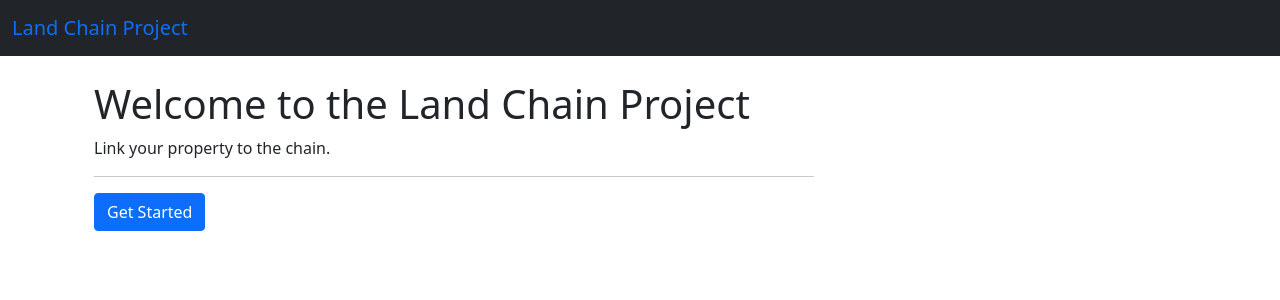
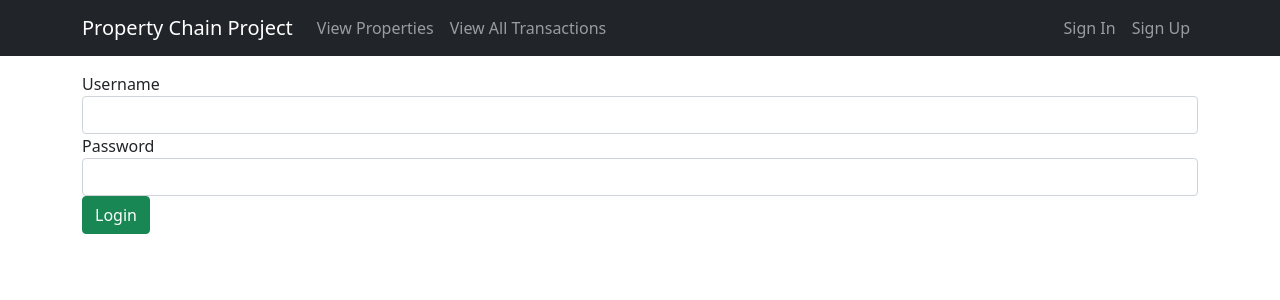
Before and after one commit to legion-11/group_c_property_proj, a React (Create React App) app: page /signIn in a window 1280 px wide. Shown: the top 300 px of the page. Built offline with nearby package versions, Linux system fonts and the light colour scheme; the HTML template or start-up script is replaced by a standard one.

Commit message:
login page

```diff
--- a/package.json
+++ b/package.json
@@ -6,10 +6,12 @@
     "@testing-library/jest-dom": "^5.14.1",
     "@testing-library/react": "^11.2.7",
     "@testing-library/user-event": "^12.8.3",
+    "axios": "^0.21.4",
     "bootstrap": "^5.1.1",
     "react": "^17.0.2",
     "react-bootstrap": "^2.0.0-rc.0",
     "react-dom": "^17.0.2",
+    "react-router-dom": "^5.3.0",
     "react-scripts": "4.0.3",
     "web-vitals": "^1.1.2"
   },
--- a/src/App.js
+++ b/src/App.js
@@ -1,33 +1,102 @@
-import logo from './logo.svg';
+
 
 import 'bootstrap/dist/css/bootstrap.min.css';
-import { Container, Navbar, Row, Col, Button } from 'react-bootstrap'
+import {Container, Nav, Navbar, Row, Col, Button} from 'react-bootstrap'
+import {useState} from "react";
+import {Route, Switch, BrowserRouter, Redirect} from "react-router-dom";
+import SignIn from "./components/signIn";
+import Error from "./components/404";
+import UserDataService from './services/user'
 
 function App() {
+  const [user, setUser] = useState(null);
+
+  async function login(formData = null) {
+    UserDataService.signIn(formData)
+      .then((response) => {
+        if (response.data.success) {
+          setUser(response.data.user)
+        }
+        alert(response.data.msg)
+      })
+      .catch((e) => {
+        alert(e.message)
+      })
+  }
+
+  async function logout() {
+    setUser(null)
+  }
+
   return (
+    <BrowserRouter>
       <div className="App">
         <header className="header">
-        <Navbar bg="dark">
-          <Container fluid>
-            <Navbar.Brand>
-              <span className="text-primary">Land Chain Project</span>
-            </Navbar.Brand>
+          <Navbar collapseOnSelect expand="lg" bg="dark" variant="dark">
+            <Container>
+              <Navbar.Brand href="#home">Property Chain Project</Navbar.Brand>
+              <Navbar.Toggle aria-controls="responsive-navbar-nav" />
+              <Navbar.Collapse id="responsive-navbar-nav">
+                <Nav className="me-auto">
+                  <Nav.Link href="/properties">View Properties</Nav.Link>
+                  <Nav.Link href="/transactions">View All Transactions</Nav.Link>
+                </Nav>
+                {
+                  user ? (
+                    <Nav>
+                      <Nav.Link onClick={logout}>Sign Out</Nav.Link>
+                    </Nav>
+                  ) : (
+                    <Nav>
+                        <Nav.Link href="/signIn" font-size-sm >Sign In</Nav.Link>
+                        <Nav.Link href="/signUp" font-size-sm>Sign Up</Nav.Link>
+                    </Nav>
+                  )
+                }
+
+              </Navbar.Collapse>
             </Container>
           </Navbar>
-        <section className="banner">
-          <Container className="p-4">
-            <Row>
-              <Col sm="8">
-                <h1>Welcome to the Land Chain Project</h1>
-                <p>Link your property to the chain.</p>
-                <hr/>
-                <Button>Get Started</Button>
-              </Col>
-            </Row>
-          </Container>
-        </section>
+          {/*<section className="banner">*/}
+          {/*  <Container className="p-4">*/}
+          {/*    <Row>*/}
+          {/*      <Col sm="8">*/}
+          {/*        <h1>Welcome to the Land Chain Project</h1>*/}
+          {/*        <p>Link your property to the chain.</p>*/}
+          {/*        <hr/>*/}
+          {/*        <Button>Get Started</Button>*/}
+          {/*      </Col>*/}
+          {/*    </Row>*/}
+          {/*  </Container>*/}
+          {/*</section>*/}
         </header>
+
+        <div className="container mt-3">
+          <Switch>
+            {/*<Route exact path={["/", "/properties"]} component={PropertiesList} />*/}
+            {/*<Route*/}
+            {/*    path="/properties/:id"*/}
+            {/*    render={(props) => (*/}
+            {/*        <AddReview {...props} user={user} />*/}
+            {/*    )}*/}
+            {/*/>*/}
+            <Route
+              path="/signIn"
+              render={(props) => (
+                <SignIn {...props} login={login}/>
+              )}
+            />
+            <Route
+              path="/404"
+              render={(props) => (
+                <Error {...props} login={login}/>
+              )}
+            />
+            <Redirect to={"/404"}/>
+          </Switch>
         </div>
+      </div>
+    </BrowserRouter>
   );
 }
 
--- /dev/null
+++ b/src/components/404.js
@@ -0,0 +1,10 @@
+const Error = props => {
+
+  return (
+    <div>
+      <h2>Error 404</h2>
+    </div>
+  );
+};
+
+export default Error;
--- /dev/null
+++ b/src/components/signIn.js
@@ -0,0 +1,59 @@
+import React, { useState } from "react";
+
+const SignIn = props => {
+
+    const initialUserState = {
+        username: "",
+        password: "",
+    };
+
+    const [user, setUser] = useState(initialUserState);
+
+    const handleInputChange = event => {
+        const { name, value } = event.target;
+        setUser({ ...user, [name]: value });
+    };
+
+    const login = () => {
+        props.login(user)
+        // props.history.push('/');
+    }
+
+    return (
+        <div className="submit-form">
+            <div>
+                <div className="form-group">
+                    <label htmlFor="user">Username</label>
+                    <input
+                        type="text"
+                        className="form-control"
+                        id="username"
+                        required
+                        value={user.name}
+                        onChange={handleInputChange}
+                        name="username"
+                    />
+                </div>
+
+                <div className="form-group">
+                    <label htmlFor="password">Password</label>
+                    <input
+                        type="text"
+                        className="form-control"
+                        id="password"
+                        required
+                        value={user.id}
+                        onChange={handleInputChange}
+                        name="password"
+                    />
+                </div>
+
+                <button onClick={login} className="btn btn-success">
+                    Login
+                </button>
+            </div>
+        </div>
+    );
+};
+
+export default SignIn;
--- /dev/null
+++ b/src/http-common.js
@@ -0,0 +1,8 @@
+import axios from "axios";
+
+export default axios.create({
+    baseURL: "http://localhost:8888/",
+    headers: {
+        "Content-type": "application/json"
+    }
+});
--- /dev/null
+++ b/src/services/user.js
@@ -0,0 +1,22 @@
+import http from "../http-common";
+
+class UserDataService {
+
+  signIn(data) {
+    return http.post(`/signIn`, data);
+  }
+
+  signUp(data) {
+    return http.post(`/signUp`, data);
+  }
+
+  signOut() {
+    return http.get(`/logout`);
+  }
+
+  getUser() {
+    return http.get(`/getUser`);
+  }
+}
+
+export default new UserDataService();
```
Also changed, not shown: 1 other file (tests, documents, lock files or other folders). Lines whose indentation alone changed are shown as unchanged.
